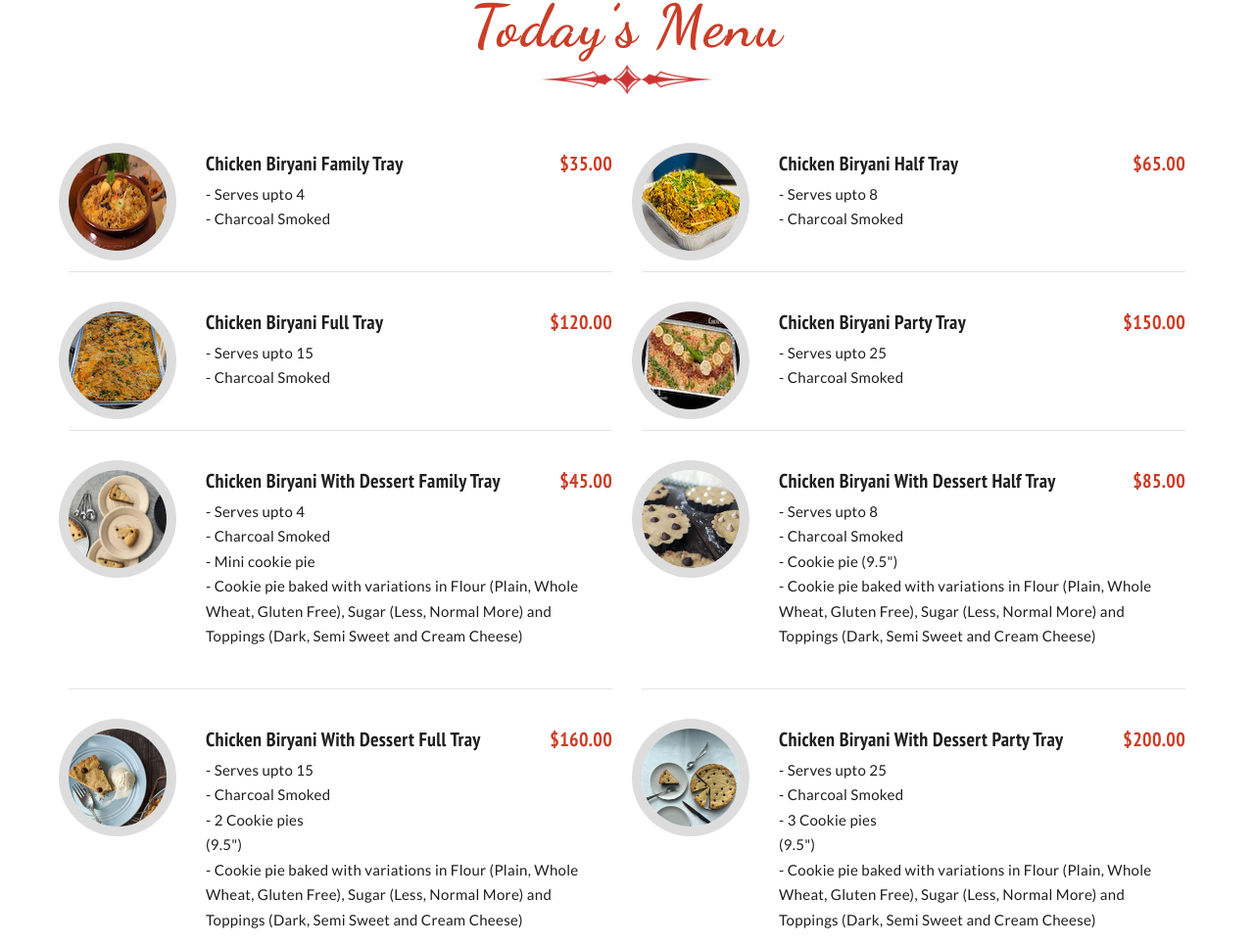
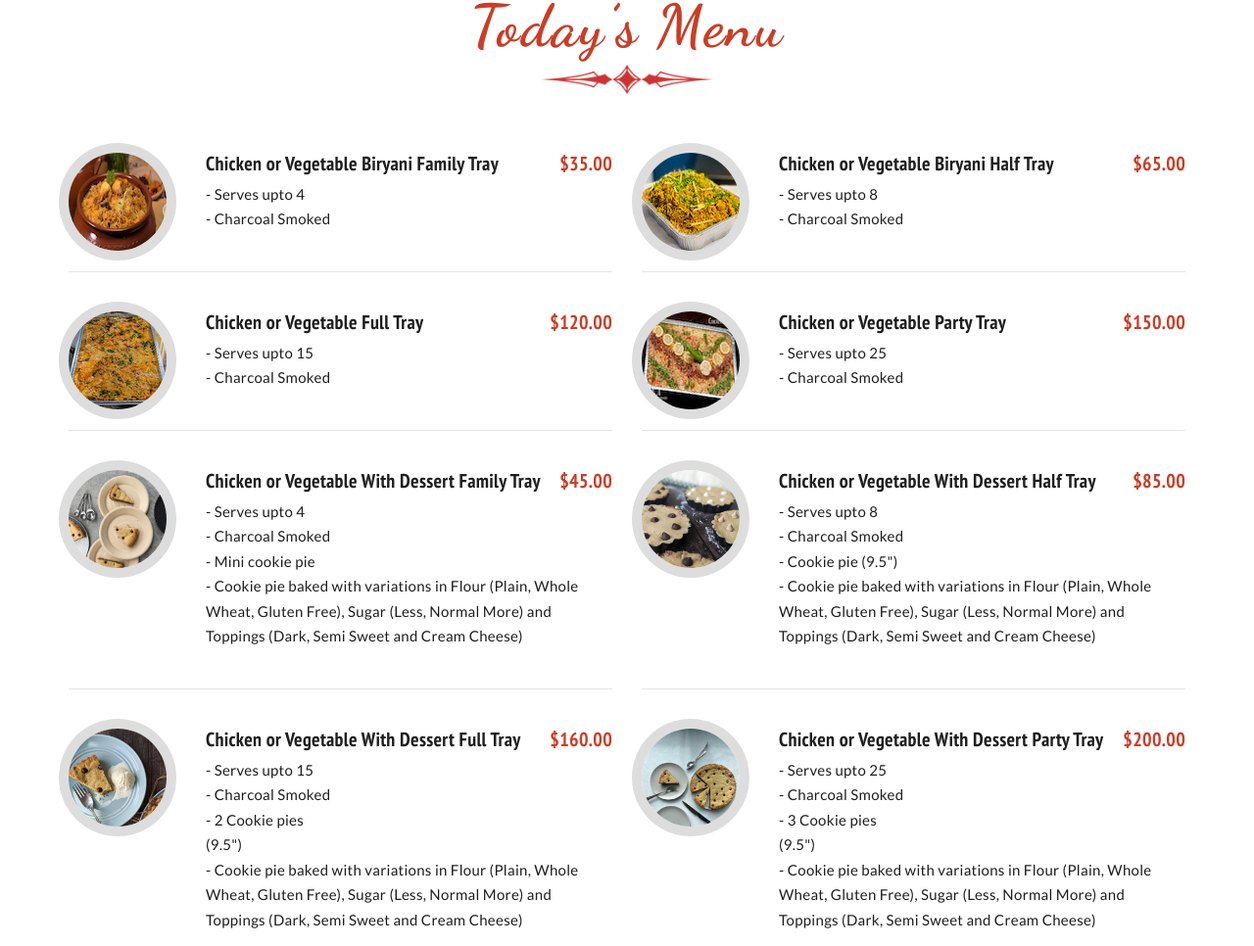
Before and after one commit to asulaiman/biryaninjas, a plain HTML site: page index.html in a window 1280 px wide. Shown: the part 1463-2429 px from the top of the page at 98% size. Drawn offline with Linux system fonts and the light colour scheme.

Commit message:
add veggie options

```diff
--- a/index.html
+++ b/index.html
@@ -277,7 +277,7 @@
                 <div class="single-menu-details">
                     <div class="food-menu-img"><img src="img/menu/menu_1.jpg" alt=""></div>
                     <div class="food-menu-details">
-                        <h3>Chicken Biryani Family Tray <span class="menu-price">$35.00</span></h3>
+                        <h3>Chicken or Vegetable Biryani Family Tray <span class="menu-price">$35.00</span></h3>
                         <p class="menu-speacification"><span>- Serves upto 4</span></p>
                         <p class="menu-speacification">- Charcoal Smoked</p>
                         <!--                            <p class="menu-speacification"><span>- Vegetable</span> <span>- Milk</span> <span>- Potato</span></p>-->
@@ -289,7 +289,7 @@
                 <div class="single-menu-details">
                     <div class="food-menu-img"><img src="img/menu/menu_2.jpg" alt=""></div>
                     <div class="food-menu-details">
-                        <h3>Chicken Biryani Half Tray <span class="menu-price">$65.00</span></h3>
+                        <h3>Chicken or Vegetable Biryani Half Tray <span class="menu-price">$65.00</span></h3>
                         <p class="menu-speacification"><span>- Serves upto 8</span></p>
                         <p class="menu-speacification">- Charcoal Smoked</p>
                         <!--                            <p class="menu-speacification"><span>- Tomato</span> <span>- Chilli</span> <span>- Sesame</span></p>-->
@@ -300,7 +300,7 @@
                 <div class="single-menu-details">
                     <div class="food-menu-img"><img src="img/menu/menu_3.jpg" alt=""></div>
                     <div class="food-menu-details">
-                        <h3>Chicken Biryani Full Tray <span class="menu-price">$120.00</span></h3>
+                        <h3>Chicken or Vegetable Full Tray <span class="menu-price">$120.00</span></h3>
                         <p class="menu-speacification"><span>- Serves upto 15</span></p>
                         <p class="menu-speacification">- Charcoal Smoked</p>
                         <!--                            <p class="menu-speacification"><span>- Tomato</span> <span>- Chilli</span> <span>- Sesame</span></p>-->
@@ -311,7 +311,7 @@
                 <div class="single-menu-details">
                     <div class="food-menu-img"><img src="img/menu/menu_4.jpg" alt=""></div>
                     <div class="food-menu-details">
-                        <h3>Chicken Biryani Party Tray <span class="menu-price">$150.00</span></h3>
+                        <h3>Chicken or Vegetable Party Tray <span class="menu-price">$150.00</span></h3>
                         <p class="menu-speacification"><span>- Serves upto 25</span></p>
                         <p class="menu-speacification">- Charcoal Smoked</p>
                         <!--                            <p class="menu-speacification"><span>- Tomato</span> <span>- Chilli</span> <span>- Sesame</span></p>-->
@@ -322,7 +322,7 @@
                 <div class="single-menu-details">
                     <div class="food-menu-img"><img src="img/menu/cookie1.jpeg" alt=""></div>
                     <div class="food-menu-details">
-                        <h3>Chicken Biryani With Dessert Family Tray <span class="menu-price">$45.00</span></h3>
+                        <h3>Chicken or Vegetable With Dessert Family Tray <span class="menu-price">$45.00</span></h3>
                         <p class="menu-speacification"><span>- Serves upto 4</span></p>
                         <p class="menu-speacification">- Charcoal Smoked</p>
                         <p class="menu-speacification"><span>- Mini cookie pie</span></p>
@@ -335,7 +335,7 @@
                 <div class="single-menu-details">
                     <div class="food-menu-img"><img src="img/menu/cookie2.jpeg" alt=""></div>
                     <div class="food-menu-details">
-                        <h3>Chicken Biryani With Dessert Half Tray <span class="menu-price">$85.00</span></h3>
+                        <h3>Chicken or Vegetable With Dessert Half Tray <span class="menu-price">$85.00</span></h3>
                         <p class="menu-speacification"><span>- Serves upto 8</span></p>
                         <p class="menu-speacification">- Charcoal Smoked</p>
                         <p class="menu-speacification"><span>- Cookie pie (9.5")</span></p>
@@ -348,7 +348,7 @@
                 <div class="single-menu-details">
                     <div class="food-menu-img"><img src="img/menu/cookie3.jpeg" alt=""></div>
                     <div class="food-menu-details">
-                        <h3>Chicken Biryani With Dessert Full Tray <span class="menu-price">$160.00</span></h3>
+                        <h3>Chicken or Vegetable With Dessert Full Tray <span class="menu-price">$160.00</span></h3>
                         <p class="menu-speacification"><span>- Serves upto 15</span></p>
                         <p class="menu-speacification">- Charcoal Smoked</p>
                         <p class="menu-speacification"><span>- 2 Cookie pies (9.5")</span></p>
@@ -361,7 +361,7 @@
                 <div class="single-menu-details">
                     <div class="food-menu-img"><img src="img/menu/cookie4.jpeg" alt=""></div>
                     <div class="food-menu-details">
-                        <h3>Chicken Biryani With Dessert Party Tray <span class="menu-price">$200.00</span></h3>
+                        <h3>Chicken or Vegetable With Dessert Party Tray <span class="menu-price">$200.00</span></h3>
                         <p class="menu-speacification"><span>- Serves upto 25</span></p>
                         <p class="menu-speacification">- Charcoal Smoked</p>
                         <p class="menu-speacification"><span>- 3 Cookie pies (9.5")</span></p>
```
